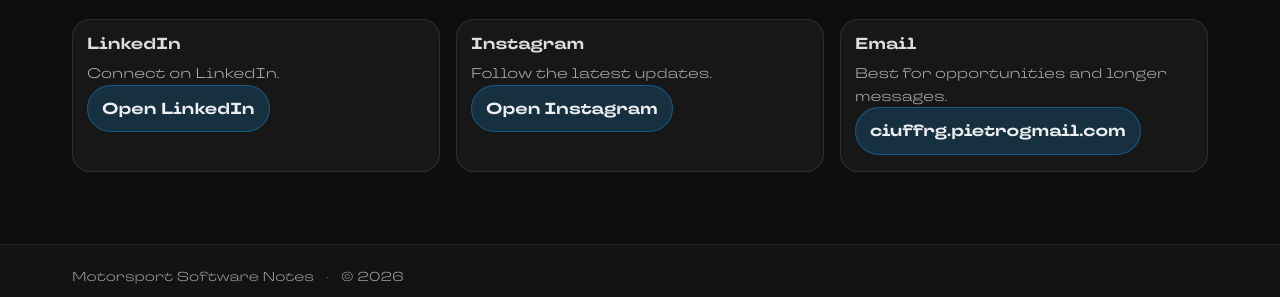
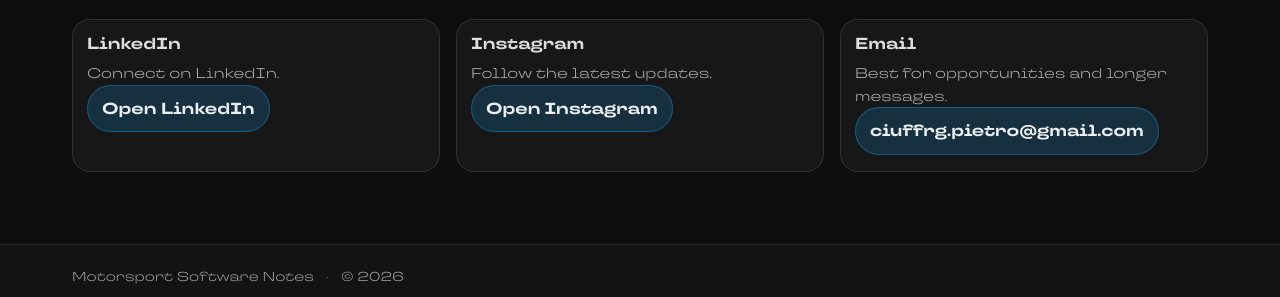
Before and after one commit to PietroCiuffreda3/motorsport-software-notes, a Jekyll site: the page built from contact.md, in a window 1280 px wide. Shown: the part 241-538 px from the top of the page. Built offline with Jekyll 4.4.1, drawn with Linux system fonts in a browser that asks for light colours.

Commit message:
updated email

```diff
--- a/_config.yml
+++ b/_config.yml
@@ -9,7 +9,7 @@ lang: en
 social:
   linkedin: "https://www.linkedin.com/in/pietro-ciuffreda-026145264?utm_source=share&utm_campaign=share_via&utm_content=profile&utm_medium=android_app"
   instagram: "https://www.instagram.com/_ciuffreduzz_?igsh=MTU5aDJ4YXNiamozMA=="
-  email: "ciuffrg.pietrogmail.com"
+  email: "ciuffrg.pietro@gmail.com"
 
 # GitHub Pages project site defaults
 # If you publish at https://<user>.github.io/motorsport-software-notes
```
